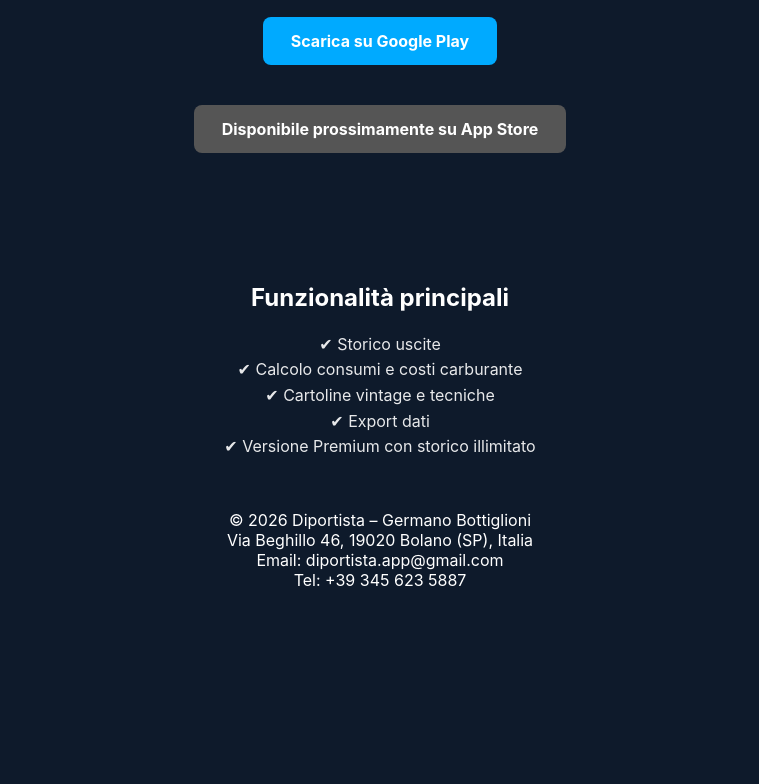
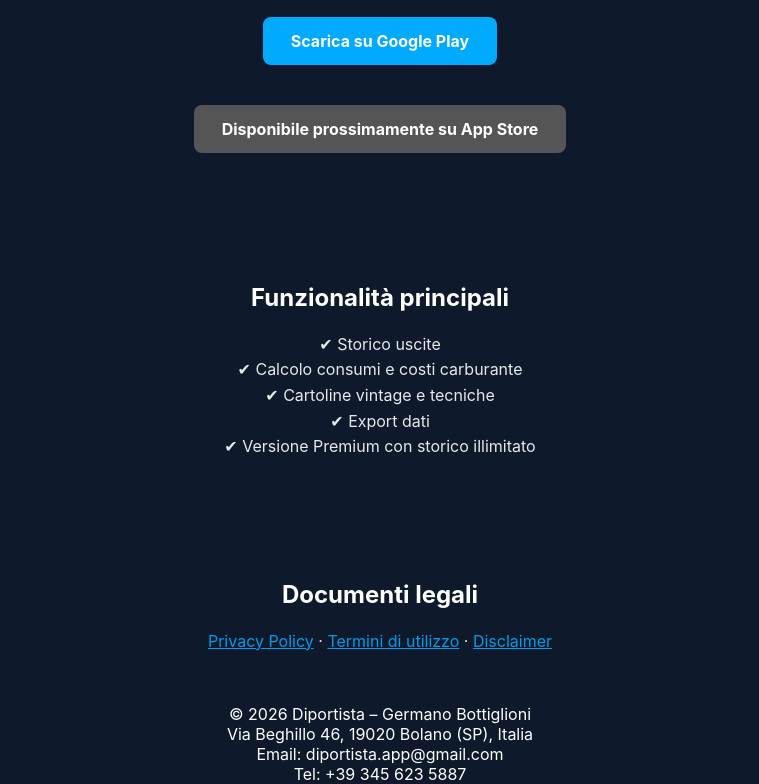
Before and after one commit to diportista/diportista, a plain HTML site: page index.html in a window 1280 px wide. Shown: the part 229-1013 px from the top of the page, without its empty margins (260-1019 px from the left). Before the commit the page ends 819 px from the top, so only its background shows below. Drawn offline with Linux system fonts and the light colour scheme.

Commit message:
Update index.html

```diff
--- a/index.html
+++ b/index.html
@@ -85,6 +85,14 @@
     ✔ Versione Premium con storico illimitato
   </p>
 </section>
+<section>
+  <h2>Documenti legali</h2>
+  <p>
+    <a href="privacy.html" style="color:#00aaff;">Privacy Policy</a> ·
+    <a href="terms.html" style="color:#00aaff;">Termini di utilizzo</a> ·
+    <a href="disclaimer.html" style="color:#00aaff;">Disclaimer</a>
+  </p>
+</section>
 
 <footer>
   © 2026 Diportista – Germano Bottiglioni <br>
```
